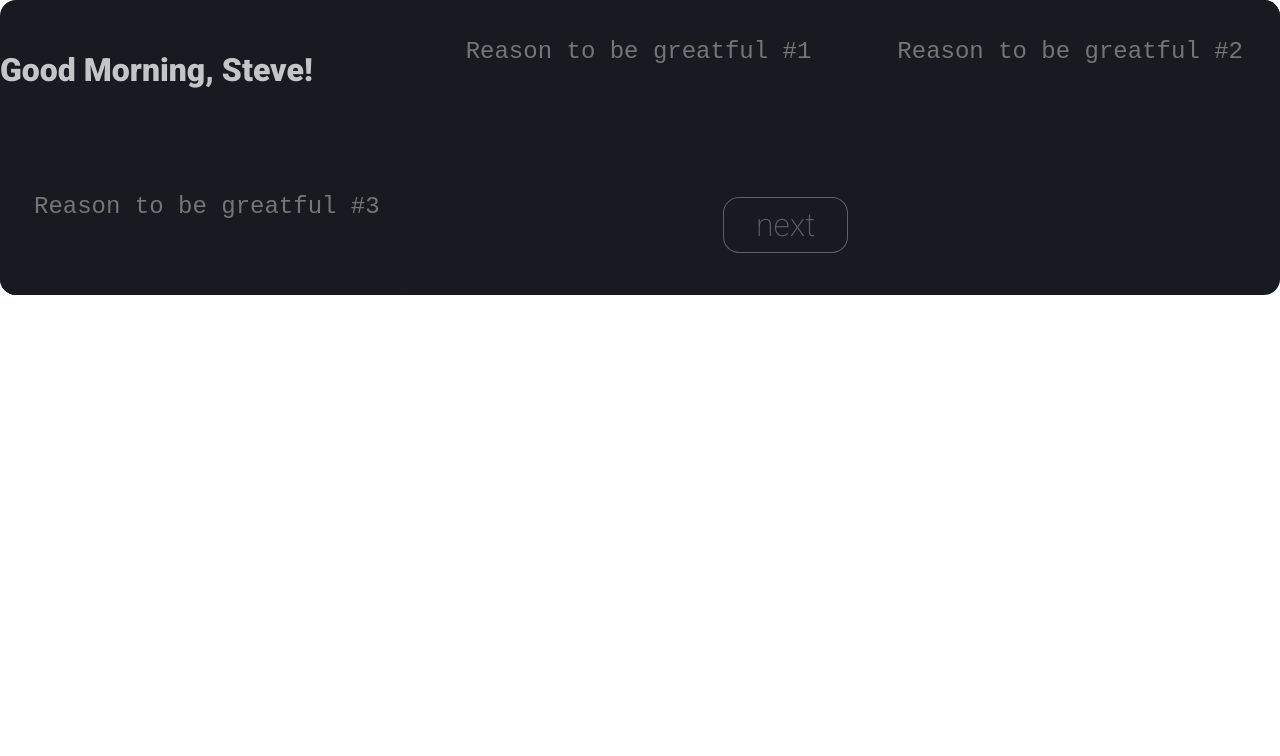
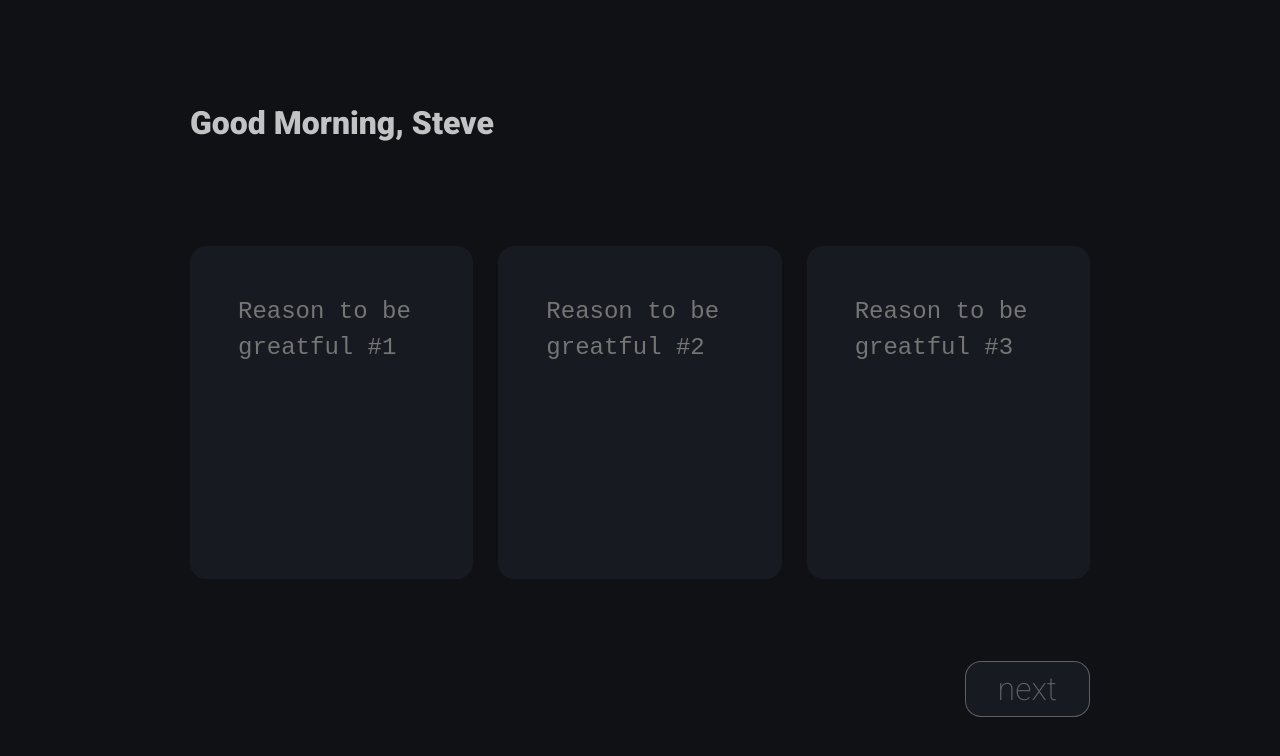
Before and after one commit to boothscript/dashRoo, a React (Create React App) app: page /mr/gratitude in a window 1280 px wide. Shown: the top 756 px of the page. Built offline with nearby package versions, Linux system fonts and the light colour scheme.

Commit message:
basic gratitude refactor

```diff
--- a/src/Components/mr/MrTextAreaPanel.js
+++ b/src/Components/mr/MrTextArea.js
@@ -4,20 +4,21 @@ import styled from "styled-components";
 import { MrPanel } from "./elements";
 import theme from "../../Themes/colors";
 
-const MrTextArea = styled.textarea`
+const TextArea = styled.textarea`
   font-size: 1.5rem;
   font-weight: 300;
   line-height: 1.5;
-  height: 100%;
-  width: 100%;
-  background: inherit;
+
+  background: ${props => props.theme.panel && props.theme.panel};
   border: none;
+  border-radius: 16px;
   color: ${props => props.theme.white90 && props.theme.white90};
   resize: none;
   outline: none;
+  padding: 2em;
 `;
 
-function MrTextAreaPanel({ inputId, confirmFn, placeholder }) {
+function MrTextArea({ inputId, confirmFn, placeholder }) {
   const handleChange = e => {
     if (e.target.value) {
       console.log(e.target.value);
@@ -25,11 +26,7 @@ function MrTextAreaPanel({ inputId, confirmFn, placeholder }) {
     }
   };
 
-  return (
-    <MrPanel>
-      <MrTextArea onChange={e => handleChange(e)} placeholder={placeholder} />
-    </MrPanel>
-  );
+  return <TextArea onChange={e => handleChange(e)} placeholder={placeholder} />;
 }
 
-export default MrTextAreaPanel;
+export default MrTextArea;
--- a/src/Components/mr/elements/MrMain.js
+++ b/src/Components/mr/elements/MrMain.js
@@ -1,10 +1,11 @@
 import styled from "styled-components";
 
 export default styled.div`
-  background: ${props => props.theme.panel && props.theme.panel};
+  background: ${props =>
+    props.panel ? props.theme.panel : props.theme.darkest};
   border-radius: 16px;
   grid-column: ${props => (props.strech ? "1 / -1" : "span 1")};
   display: grid !important;
-  grid-template-columns: repeat() (3, 1fr);
-  grid-gap: 15px;
+  grid-template-columns: repeat(3, 1fr);
+  grid-gap: 25px;
 `;
--- a/src/Components/mr/index.js
+++ b/src/Components/mr/index.js
@@ -1,7 +1,7 @@
 import MrButton from "./MrButton";
 import MrProgressIndicator from "./MrProgressIndicator";
 import MrRater from "./MrRater";
-import MrTextAreaPanel from "./MrTextAreaPanel";
+import MrTextArea from "./MrTextArea";
 import MrTextInputPanel from "./MrTextInputPanel";
 import MrWrapper from "./MrWrapper";
 import MrContainer from "./MrContainer";
@@ -12,7 +12,7 @@ export {
   MrButton,
   MrProgressIndicator,
   MrRater,
-  MrTextAreaPanel,
+  MrTextArea,
   MrTextInputPanel,
   MrWrapper,
   MrContainer,
--- a/src/Pages/mr/MrGratitude.js
+++ b/src/Pages/mr/MrGratitude.js
@@ -1,32 +1,42 @@
 import React from "react";
 
-import { MrWrapper, MrTextAreaPanel } from "../../Components/mr";
+import {
+  MrContainer,
+  MrHeader,
+  MrTextArea,
+  MrFooter
+} from "../../Components/mr";
+import { MrMain } from "../../Components/mr/elements";
 import useConfirmInputs from "../../Hooks/useConfirmInputs";
 
 function MrGratitude() {
   const { inputStates, confirmInput, checkInputs } = useConfirmInputs(3);
   return (
-    <MrWrapper
-      fieldsCompleted={checkInputs(inputStates)}
-      nextPage="/mr/goal"
-      buttonText={"next"}
-    >
-      <MrTextAreaPanel
+    <MrContainer>
+      <MrHeader />
+      <MrMain>
+        <MrTextArea
           inputId={0}
           confirmFn={confirmInput}
           placeholder={"Reason to be greatful #1"}
         />
-      <MrTextAreaPanel
+        <MrTextArea
           inputId={1}
           confirmFn={confirmInput}
           placeholder={"Reason to be greatful #2"}
         />
-      <MrTextAreaPanel
+        <MrTextArea
           inputId={2}
           confirmFn={confirmInput}
           placeholder={"Reason to be greatful #3"}
         />
-    </MrWrapper>
+      </MrMain>
+      <MrFooter
+        fieldsCompleted={checkInputs(inputStates)}
+        nextPage={"/mr/goal"}
+        buttonText={"next"}
+      />
+    </MrContainer>
   );
 }
 
--- a/src/Pages/mr/MrRate.js
+++ b/src/Pages/mr/MrRate.js
@@ -6,13 +6,13 @@ import useConfirmInputs from "../../Hooks/useConfirmInputs";
 
 function MrRate() {
   const { inputStates, confirmInput, checkInputs } = useConfirmInputs(2);
-
+  console.log(inputStates);
   return (
     <MrContainer>
       <MrHeader />
-      <MrMain main>
-        <MrRater text="Rate Yesterday" input={0} confirmFn={confirmInput} />
-        <MrRater text="Rate Sleep" input={1} confirmFn={confirmInput} />
+      <MrMain panel>
+        <MrRater text="Rate Yesterday" inputId={0} confirmFn={confirmInput} />
+        <MrRater text="Rate Sleep" inputId={1} confirmFn={confirmInput} />
       </MrMain>
       <MrFooter
         fieldsCompleted={checkInputs(inputStates)}
```
Lines whose indentation alone changed are shown as unchanged.
